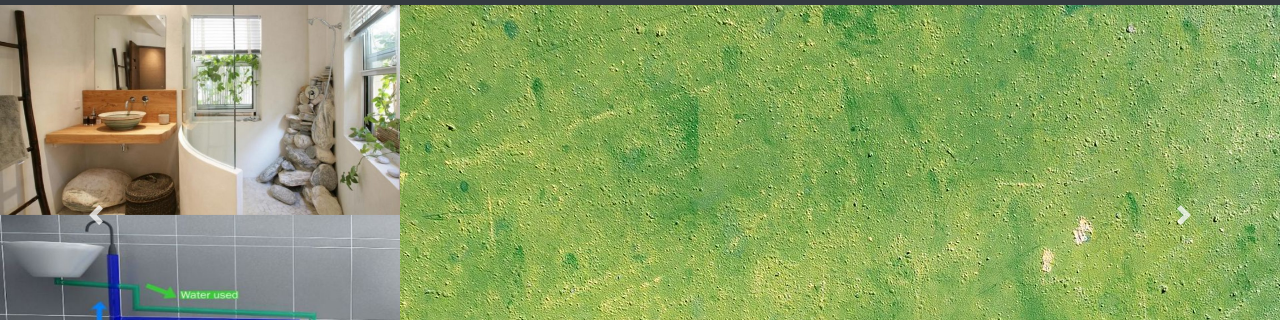
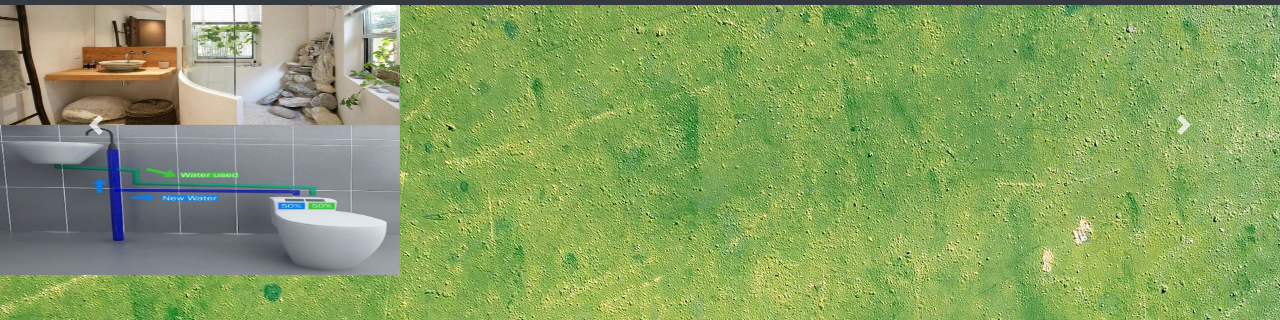
Before and after one commit to hannahmlhill/EcoSecond-Girls, a plain HTML site: page bathroom.html in a window 1280 px wide. Shown: the part 67-387 px from the top of the page. Drawn offline with nearby package versions, Linux system fonts and the light colour scheme.

Commit message:
Add files via upload

```diff
--- a/bathroom.html
+++ b/bathroom.html
@@ -32,6 +32,7 @@
       <span aria-hidden="true">&times;</span>
     </button>
   </div>
+
   <div class="modal-body">
     How to save water on a daily basis?
   </div>
@@ -58,7 +59,7 @@
 </div>
 </div>
 
-    <div id="carouselExampleIndicators" class="carousel slide" data-ride="carousel">
+<div id="carouselExampleIndicators" class="carousel slide" data-ride="carousel">
 <ol class="carousel-indicators">
   <li data-target="#carouselExampleIndicators" data-slide-to="0" class="active"></li>
   <li data-target="#carouselExampleIndicators" data-slide-to="1"></li>
@@ -66,10 +67,10 @@
 </ol>
 <div class="carousel-inner">
 <div class="carousel-item active">
-    <img src="eco-bathroom2.jpg" width="400" height="240">
+    <img src="eco-bathroom2.jpg" width="400" height="150">
 </div>
 <div class="carousel-item active">
-    <img src="eco-bathroom3.jpg" width="400" height="240">
+    <img src="eco-bathroom3.jpg" width="400" height="150">
   </div>
 
 <a class="carousel-control-prev" href="#carouselExampleIndicators" role="button" data-slide="prev">
```
